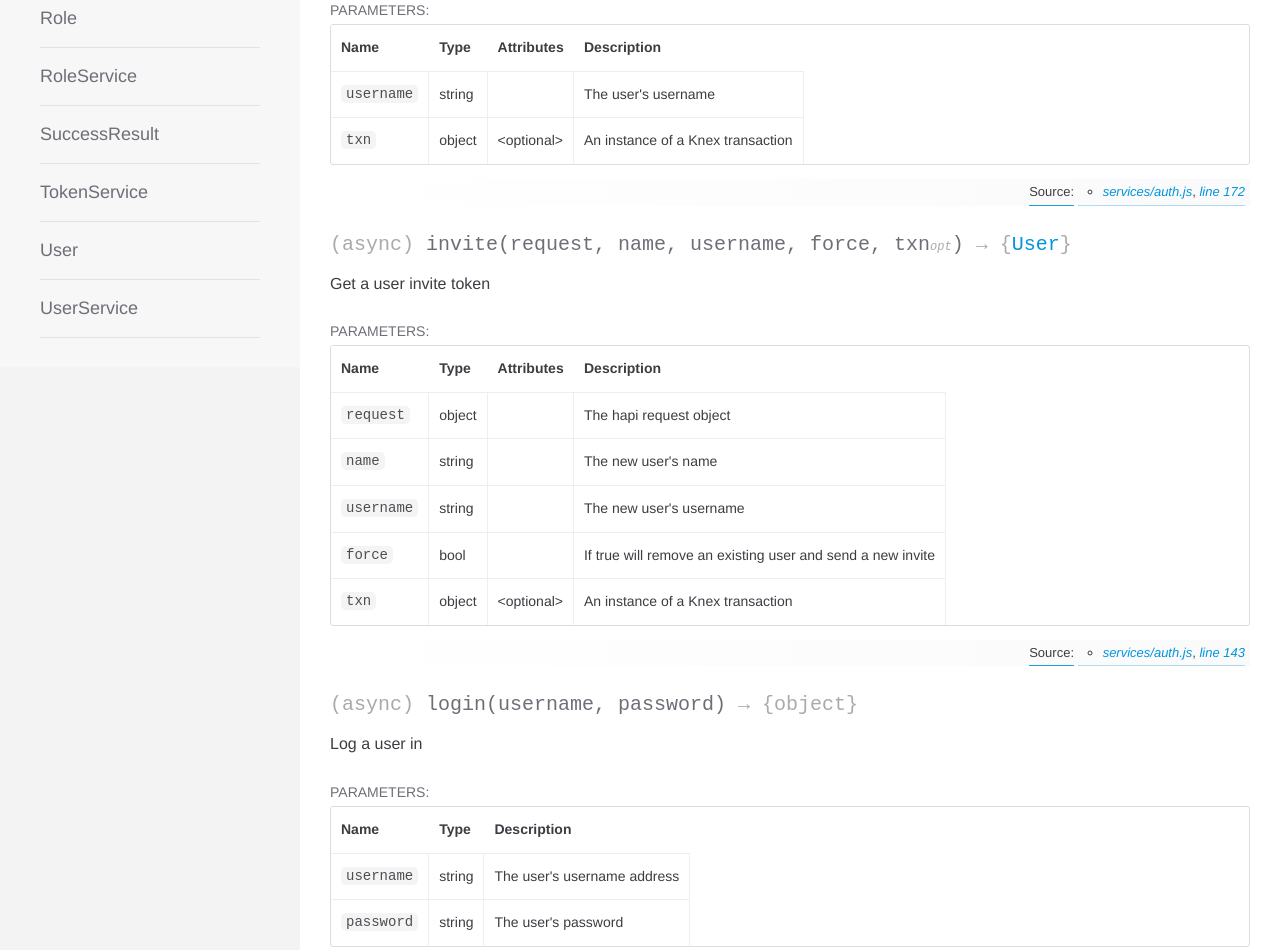
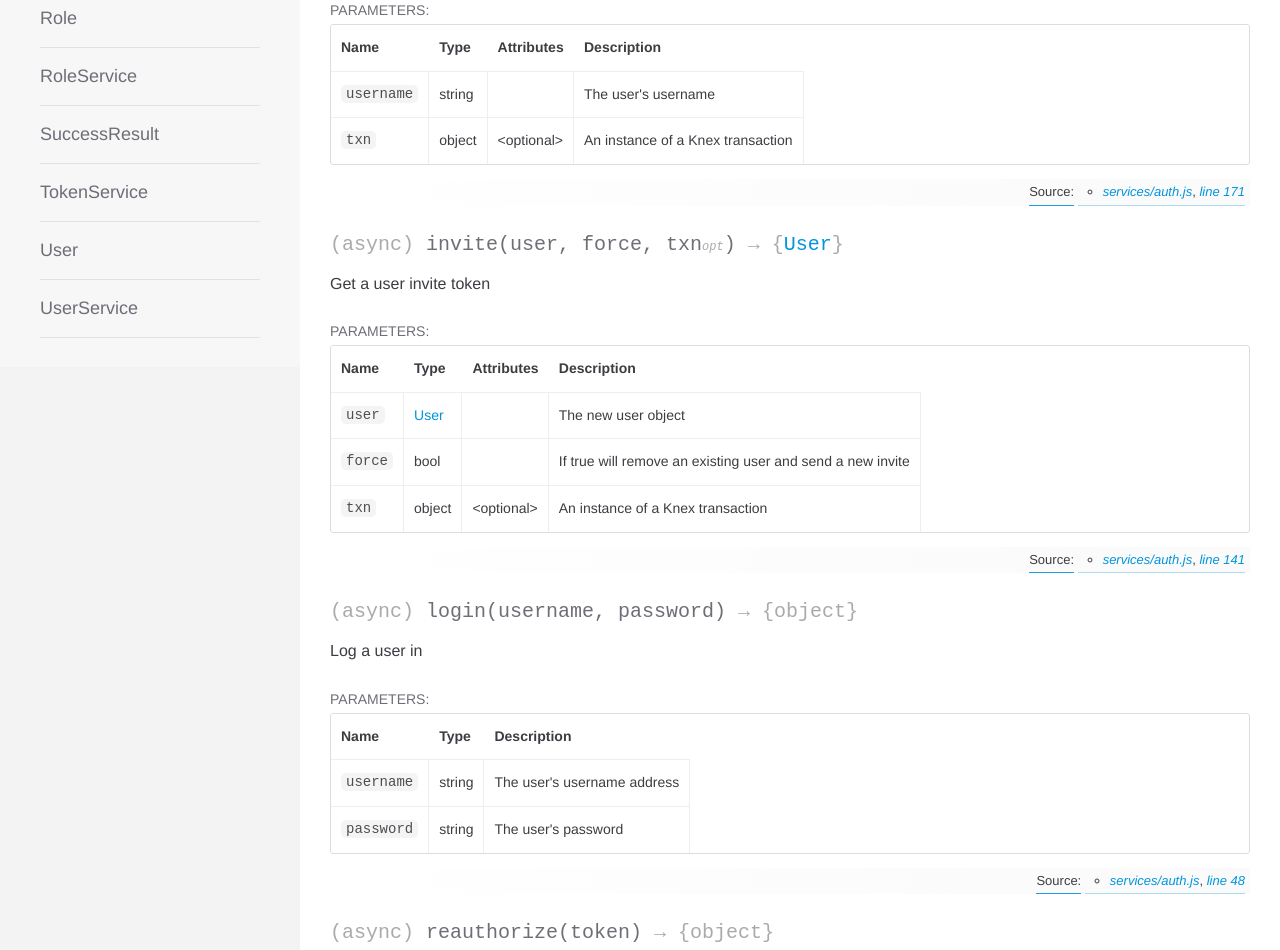
Before and after one commit to derekwheee/pallies, a website: page docs/AuthService.html in a window 1280 px wide. Shown: the part 476-1426 px from the top of the page. Drawn offline with nearby package versions, Linux system fonts and the light colour scheme; a web font is replaced by a local one.

Commit message:
Docs update

```diff
--- a/docs/AuthService.html
+++ b/docs/AuthService.html
@@ -376,7 +376,7 @@
     <dd class="tag-source">
       <ul class="dummy">
         <li>
-          <a href="services_auth.js.html">services/auth.js</a>, <a href="services_auth.js.html#line172">line 172</a>
+          <a href="services_auth.js.html">services/auth.js</a>, <a href="services_auth.js.html#line171">line 171</a>
         </li>
       </ul>
     </dd>
@@ -415,7 +415,7 @@
       </svg>
     </a>
     <h4 class="name" id="invite">
-      <span class="type-signature">(async) </span>invite<span class="signature">(request, name, username, force, txn<span class="signature-attributes">opt</span>)</span><span class="type-signature"> &rarr; {<a href="User.html">User</a>}</span>
+      <span class="type-signature">(async) </span>invite<span class="signature">(user, force, txn<span class="signature-attributes">opt</span>)</span><span class="type-signature"> &rarr; {<a href="User.html">User</a>}</span>
     </h4>
   </span>
 
@@ -459,14 +459,14 @@
 
       <tr>
 
-          <td class="name"><code>request</code></td>
-
-
-        <td class="type">
-
-
-    <span class="param-type">
-      object
+          <td class="name"><code>user</code></td>
+
+
+        <td class="type">
+
+
+    <span class="param-type">
+      <a href="User.html">User</a>
     </span>
 
 
@@ -488,81 +488,7 @@
 
 
         <td class="description last">
-          The hapi request object
-
-        </td>
-      </tr>
-
-
-      <tr>
-
-          <td class="name"><code>name</code></td>
-
-
-        <td class="type">
-
-
-    <span class="param-type">
-      string
-    </span>
-
-
-
-
-
-        </td>
-
-
-          <td class="attributes">
-
-
-
-
-
-          </td>
-
-
-
-
-        <td class="description last">
-          The new user's name
-
-        </td>
-      </tr>
-
-
-      <tr>
-
-          <td class="name"><code>username</code></td>
-
-
-        <td class="type">
-
-
-    <span class="param-type">
-      string
-    </span>
-
-
-
-
-
-        </td>
-
-
-          <td class="attributes">
-
-
-
-
-
-          </td>
-
-
-
-
-        <td class="description last">
-          The new user's username
+          The new user object
 
         </td>
       </tr>
@@ -682,7 +608,7 @@
     <dd class="tag-source">
       <ul class="dummy">
         <li>
-          <a href="services_auth.js.html">services/auth.js</a>, <a href="services_auth.js.html#line143">line 143</a>
+          <a href="services_auth.js.html">services/auth.js</a>, <a href="services_auth.js.html#line141">line 141</a>
         </li>
       </ul>
     </dd>
@@ -1545,7 +1471,7 @@
     <dd class="tag-source">
       <ul class="dummy">
         <li>
-          <a href="services_auth.js.html">services/auth.js</a>, <a href="services_auth.js.html#line195">line 195</a>
+          <a href="services_auth.js.html">services/auth.js</a>, <a href="services_auth.js.html#line194">line 194</a>
         </li>
       </ul>
     </dd>
```
Also changed, not shown: docs/services_auth.js.html (+4 -5 lines).
